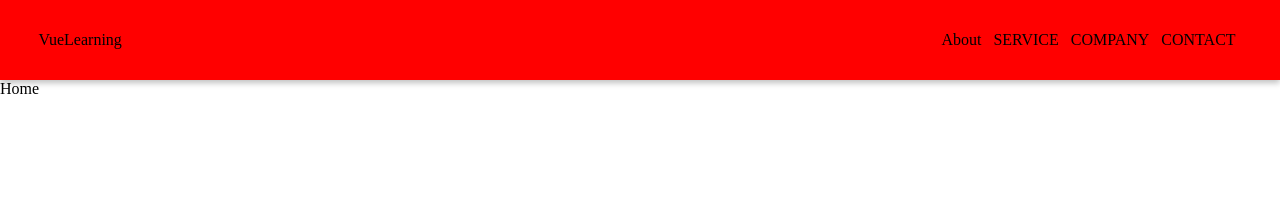
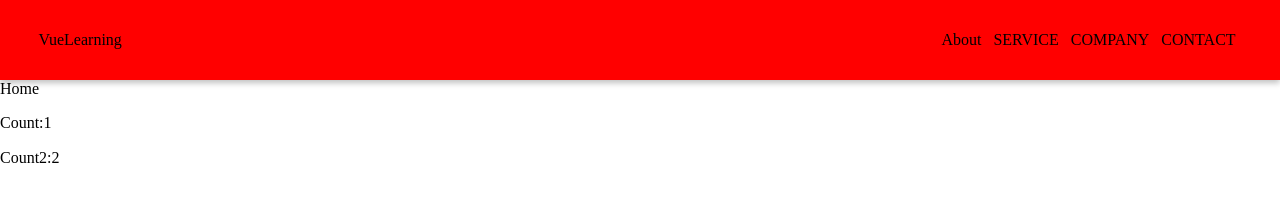
Before and after one commit to nakashimashin/vue-learning, a Vue app: page / in a window 1280 px wide. Shown: the top 217 px of the page. Built offline with nearby package versions, Linux system fonts and the light colour scheme.

Commit message:
storesを作成

```diff
--- a/src/App.vue
+++ b/src/App.vue
@@ -1,5 +1,5 @@
 <script setup>
-import Header from '@/components/Header.vue'
+import Header from '@/components/Header.vue';
 </script>
 
 <template>
--- a/src/main.js
+++ b/src/main.js
@@ -6,7 +6,6 @@ import App from './App.vue';
 import router from './router';
 
 const app = createApp(App);
-
-const pinia = createPinia();
-app.use(router,pinia);
+app.use(createPinia());
+app.use(router);
 app.mount('#app');
--- a/src/pages/Home.vue
+++ b/src/pages/Home.vue
@@ -1,9 +1,13 @@
 <script setup>
+import { useStoreCounter } from '@/stores/counter';
+const counter = useStoreCounter();
 </script>
 
 <template>
   <div>
     <div>Home</div>
+    <p>Count:{{ counter.count }}</p>
+    <p>Count2:{{ counter.count2 }}</p>
   </div>
 </template>
 
--- /dev/null
+++ b/src/stores/counter.js
@@ -0,0 +1,11 @@
+import { defineStore } from "pinia";
+
+export const useStoreCounter = defineStore('counter', {
+    state: () => ({
+        count: 1,
+        count2: 2,
+        user: {
+            name: 'John Doe',
+        },
+    }),
+});
```
